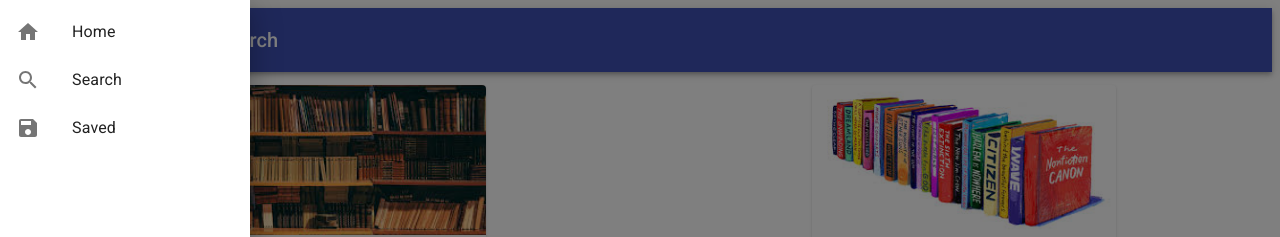
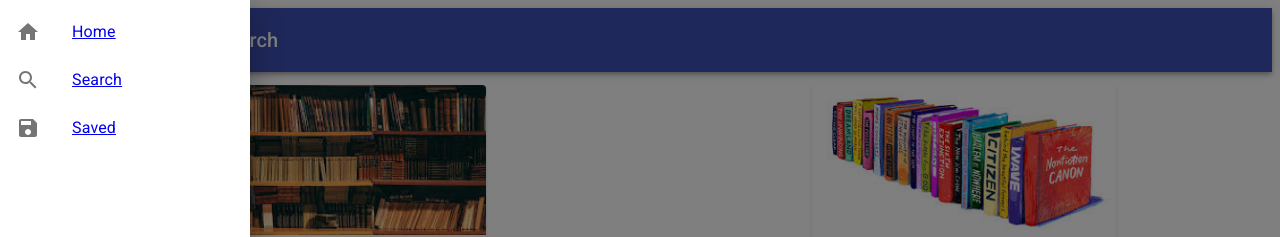
Before and after one commit to nathanaelhauser/google-book-search, a React (Create React App) app in the folder client/: page / in a window 1280 px wide. Both pictures are taken after a click on the button "menu". Shown: the top 237 px of the page. Built offline with nearby package versions, Linux system fonts and the light colour scheme; the HTML template or start-up script is replaced by a standard one.

Commit message:
Added Link component to Drawer.js

```diff
--- a/client/src/components/Drawer/Drawer.js
+++ b/client/src/components/Drawer/Drawer.js
@@ -1,4 +1,5 @@
 import React, { useContext } from 'react'
+import { Link } from 'react-router-dom'
 import { makeStyles } from '@material-ui/core/styles'
 import DrawerContext from '../../utils/DrawerContext'
 import SwipeableDrawer from '@material-ui/core/SwipeableDrawer'
@@ -24,8 +25,6 @@ const Drawer = () => {
 
   const { isOpen, toggleDrawer } = useContext(DrawerContext)
 
-  const redirect = page => event => window.location.href = `http://${window.location.host}${page}`
-
   const sideList = () => (
     <div
       className={classes.list}
@@ -34,18 +33,24 @@ const Drawer = () => {
       onKeyDown={toggleDrawer(false)}
     >
       <List>
-        <ListItem button key={'Home'} onClick={redirect('/')}>
+        <Link to="/">
+          <ListItem button key={'Home'}>
             <ListItemIcon><HomeIcon /></ListItemIcon>
             <ListItemText primary={'Home'} />
           </ListItem>
-        <ListItem button key={'Search'} onClick={redirect('/search')}>
+        </Link>
+        <Link to="/search">
+          <ListItem button key={'Search'}>
             <ListItemIcon><SearchIcon /></ListItemIcon>
             <ListItemText primary={'Search'} />
           </ListItem>
-        <ListItem button key={'Saved'} onClick={redirect('/saved')}>
+        </Link>
+        <Link to="/saved">
+          <ListItem button key={'Saved'}>
             <ListItemIcon><SaveIcon /></ListItemIcon>
             <ListItemText primary={'Saved'} />
           </ListItem>
+        </Link>
       </List>
     </div>
   )
```
Lines whose indentation alone changed are shown as unchanged.
